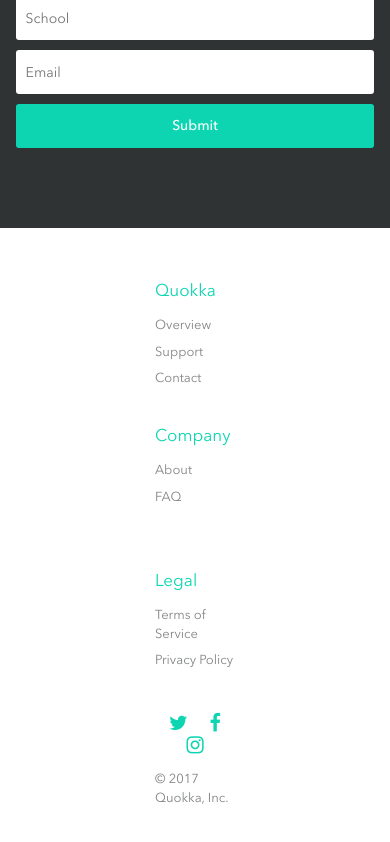
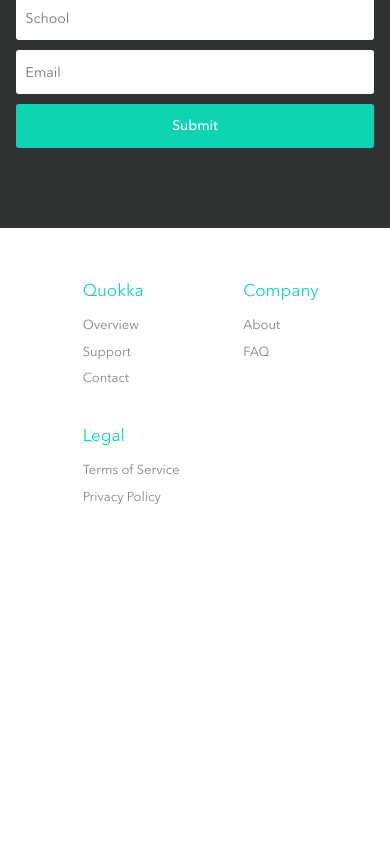
Before and after one commit to quokkateam/quokka, a React (Create React App) app: page / in a window 390 px wide. Shown: the part 2592-3434 px from the top of the page. After the commit the page ends 3210 px from the top, so only its background shows below. Built offline with nearby package versions, Linux system fonts and the light colour scheme.

Commit message:
Made footer responsive

```diff
--- a/src/components/shared/footers/Footer.js
+++ b/src/components/shared/footers/Footer.js
@@ -18,18 +18,15 @@ const linkSections = {
 };
 
 class Footer extends Component {
-
-  // TODO: Create social media account and use actual links to those rather than placeholder of '/'
-
   render() {
     return (
       <footer>
         <div className="container-fluid">
           <div className="row">
-            <FooterLinkSection classes={['col-md-3']} title="Quokka" links={linkSections.quokka} />
-            <FooterLinkSection classes={['col-md-3']} title="Company" links={linkSections.company} />
-            <FooterLinkSection classes={['col-md-3']} title="Legal" links={linkSections.legal} />
-            <div className="footer-section col-md-3">
+            <FooterLinkSection classes={['col-md-3', 'col-sm-3', 'col-xs-6']} title="Quokka" links={linkSections.quokka} />
+            <FooterLinkSection classes={['col-md-3', 'col-sm-3', 'col-xs-6']} title="Company" links={linkSections.company} />
+            <FooterLinkSection classes={['col-md-3', 'col-sm-3', 'col-xs-6']} title="Legal" links={linkSections.legal} />
+            <div className="footer-section col-md-3 col-sm-3 col-xs-6">
               <div className="soc-media-copyright">
                 <div className="soc-media">
                   <a href="#">
--- a/src/styles/scss/shared/footers/footer.scss
+++ b/src/styles/scss/shared/footers/footer.scss
@@ -1,6 +1,7 @@
 footer {
   padding: 50px 125px;
   font-family: Lato-Regular;
+  background-color: #fff;
 }
 
 .footer-section {
@@ -63,3 +64,26 @@ footer {
   opacity: 0.6;
   font-size: 13px;
 }
+
+@media (max-width: 991px) {
+  footer {
+    padding-left: 5%;
+    padding-right: 5%;
+  }
+}
+
+@media (max-width: 767px) {
+  .footer-section {
+    padding-left: 15%;
+  }
+}
+
+@media (max-width: 550px) {
+  .footer-section:nth-child(3) {
+    width: 100%;
+  }
+
+  .footer-section:nth-child(4) {
+    display: none;
+  }
+}
```
